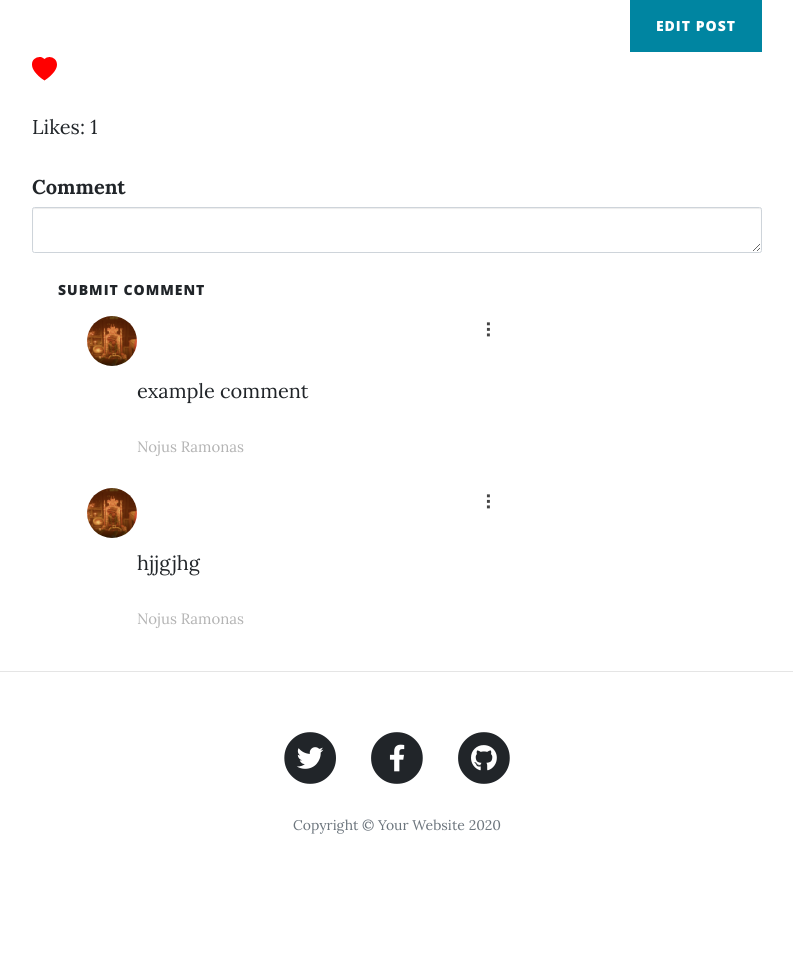
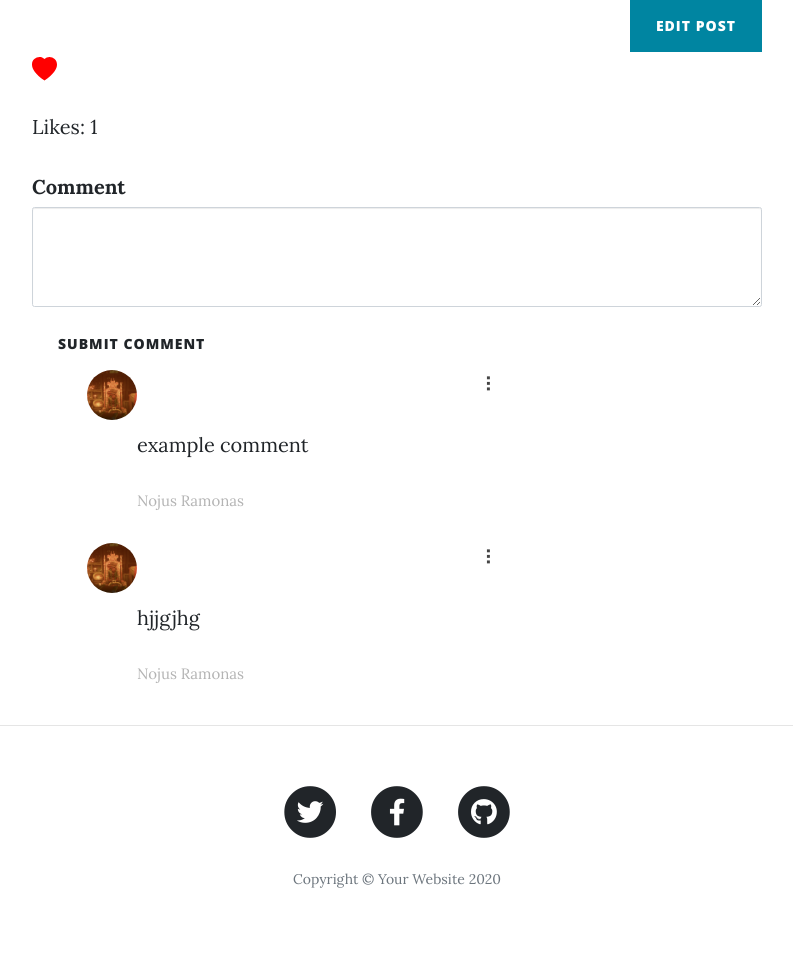
Before and after one commit to Ramonas-Nojus/FakeBook, a Flask app: page /post/1 in a window 1280 px wide. Shown: the part 2869-3824 px from the top of the page, without its empty margins (243-1036 px from the left). Before the commit the page ends 3703 px from the top, so only its background shows below. Run offline with Flask 2, Linux system fonts and the light colour scheme; a user stored in the database is signed in; data comes from the database, SQL or seed files in the repository; some libraries are stand-ins or nearby versions.

Commit message:
remove CKEditor from comments form

```diff
--- a/forms.py
+++ b/forms.py
@@ -31,7 +31,7 @@ class LoginForm(FlaskForm):
 
 
 class CommentForm(FlaskForm):
-    text = CKEditorField("Comment", validators=[DataRequired()])
+    text = CKEditorField("Comment", validators=[DataRequired()], render_kw=dict(style="height: 100px;"))
     submit = SubmitField("Submit comment")
 
 
--- a/templates/post.html
+++ b/templates/post.html
@@ -57,11 +57,6 @@
             <p>Likes: {{ post.likes }}</p>
 <!--           Comments Area -->
         {% if current_user.is_authenticated %}
-
-                {{ ckeditor.load() }}
-
-                {{ ckeditor.config(name='text') }}
-
                 {{ wtf.quick_form(form, novalidate=True) }}
         {% else %}
            <p><a href="{{ url_for('login') }}">Log in</a> to add comments</p>
```
